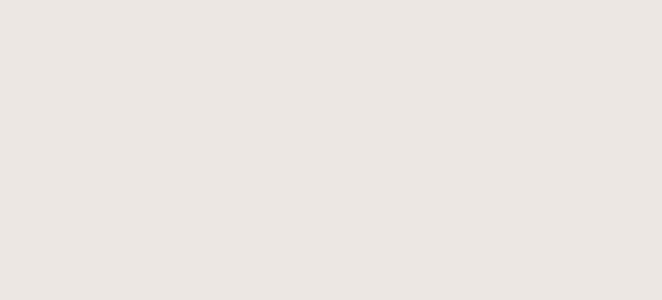
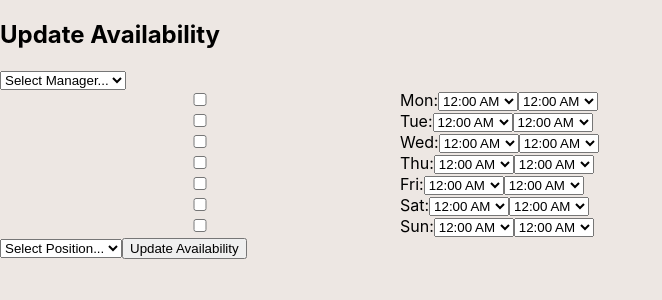
Before and after one commit to matt0125/Scheduler, a React (Create React App) app in the folder web/: page /update-availability/1 in a window 1280 px wide. Before the commit this address had no page. Shown: the top 300 px of the page, without its empty margins (0-662 px from the left). Built offline with nearby package versions, Linux system fonts and the light colour scheme.

Commit message:
More pages added
Added a UpdateAvailabilty.js, and navigation between all the different pages

```diff
--- a/web/src/App.js
+++ b/web/src/App.js
@@ -5,6 +5,7 @@ import Register from './pages/Register';
 import Dashboard from './pages/Dashboard';
 import EditProfile from './pages/EditProfile'; // Import EditProfile
 import ChangePassword from './pages/ChangePassword'; // Import ChangePassword
+import UpdateAvailability from './pages/UpdateAvailability'; // Import UpdateAvailability
 
 const App = () => {
   return (
@@ -15,6 +16,7 @@ const App = () => {
         <Route path="/dashboard" element={<DashboardWithNavigate/>} />
         <Route path="/edit-profile/:employeeId" element={<EditProfile/>} /> {/* Add this line */}
         <Route path="/change-password/:employeeId" element={<ChangePassword />} />
+        <Route path="/update-availability/:employeeId" element={<UpdateAvailability/>} />
       </Routes>
     </Router>
   );
--- a/web/src/pages/Dashboard.js
+++ b/web/src/pages/Dashboard.js
@@ -96,14 +96,23 @@ export default class DemoApp extends React.Component {
         }
       });
 
-      const formattedShiftTemplates = formatShiftTemplatesForCalendar(response.data);
-      this.setState({ shiftTemplates: formattedShiftTemplates });
-      console.log(formattedShiftTemplates);
+      // Check if the response is an array
+      if (Array.isArray(response.data)) {
+        const formattedShiftTemplates = formatShiftTemplatesForCalendar(response.data);
+        this.setState({ shiftTemplates: formattedShiftTemplates });
+      } else {
+        // Handle case where response is not an array
+        console.error('Response is not an array', response.data);
+        console.log()
+        this.setState({ shiftTemplates: [] });
+      }
     } catch (error) {
       alert('Failed to fetch shift templates: ' + error.message);
       console.log(error);
+      this.setState({ shiftTemplates: [] }); // Reset to empty array on error
     }
   }
+
 
   handlePositionSelect = (event) => {
     this.setState({ selectedPositionId: event.target.value });
--- a/web/src/pages/EditProfile.js
+++ b/web/src/pages/EditProfile.js
@@ -3,8 +3,9 @@ import axios from 'axios';
 import { useParams } from 'react-router-dom';
 import { useNavigate } from 'react-router-dom';
 
-const EditProfile = ({ employeeId }) => {
-
+const EditProfile = () => {
+  const { employeeId } = useParams(); // use employeeId from URL
+  const navigate = useNavigate(); // Initialize useNavigate
 
   const [formData, setFormData] = useState({
     firstName: '',
@@ -32,6 +33,10 @@ const EditProfile = ({ employeeId }) => {
     fetchEmployeeData();
   }, [employeeId]);
 
+  const handlePasswordChangeClick = () => {
+    navigate(`/change-password/${employeeId}`); // Navigate to ChangePassword
+  };
+
   const handleChange = (e) => {
     setFormData({ ...formData, [e.target.name]: e.target.value });
   };
@@ -44,6 +49,10 @@ const EditProfile = ({ employeeId }) => {
       alert(error);
       console.error('Error updating profile', error);
     }
+  };
+  // Handles navigation to UpdateAvailability
+  const handleUpdateAvailabilityClick = () => {
+    navigate(`/update-availability/${employeeId}`); // Navigate to UpdateAvailability
   };
 
   // Additional handlers for Change Password and Change Availability can be added here
@@ -81,8 +90,8 @@ const EditProfile = ({ employeeId }) => {
           placeholder="Phone Number"
         />
         <button type="button" onClick={handleSave}>Save</button>
-        <button type="button">Change Password</button>
-        <button type="button">Change Availability</button>
+        <button type="button" onClick={handlePasswordChangeClick}>Change Password</button>
+        <button type="button" onClick={handleUpdateAvailabilityClick}>Change Availability</button>
       </form>
     </div>
   );
--- /dev/null
+++ b/web/src/pages/UpdateAvailability.js
@@ -0,0 +1,145 @@
+import React, { useState } from 'react';
+import axios from 'axios';
+
+const generateTimeSlots = (interval = 30) => {
+    const times = [];
+    let currentTime = new Date().setHours(0, 0, 0, 0); // Start at midnight
+
+    while (currentTime <= new Date().setHours(23, 59, 0, 0)) {
+      let time = new Date(currentTime);
+      times.push(time.toLocaleTimeString('en-US', { hour: 'numeric', minute: '2-digit', hour12: true }));
+      currentTime += interval * 60 * 1000; // Add interval minutes
+    }
+
+    return times;
+  };
+
+// Default interval of 30 minutes
+const timeOptions = generateTimeSlots();
+const UpdateAvailability = () => {
+  // State to keep track of the availability
+  const [availability, setAvailability] = useState({
+    managerName: '',
+    position: '',
+    days: {
+      Mon: { available: false, startTime: '8:00 am', endTime: '9:00 pm' },
+      Tue: { available: false, startTime: '8:00 am', endTime: '9:00 pm' },
+      Wed: { available: false, startTime: '8:00 am', endTime: '9:00 pm' },
+      Thu: { available: false, startTime: '8:00 am', endTime: '9:00 pm' },
+      Fri: { available: false, startTime: '8:00 am', endTime: '9:00 pm' },
+      Sat: { available: false, startTime: '8:00 am', endTime: '9:00 pm' },
+      Sun: { available: false, startTime: '8:00 am', endTime: '9:00 pm' },
+    },
+  });
+
+  // Function to handle availability checkbox change
+  const handleCheckboxChange = (day) => {
+    setAvailability((prevAvailability) => ({
+      ...prevAvailability,
+      days: {
+        ...prevAvailability.days,
+        [day]: {
+          ...prevAvailability.days[day],
+          available: !prevAvailability.days[day].available,
+        },
+      },
+    }));
+  };
+
+  // Function to handle time change
+  const handleTimeChange = (day, isStart, time) => {
+    setAvailability((prevAvailability) => ({
+      ...prevAvailability,
+      days: {
+        ...prevAvailability.days,
+        [day]: {
+          ...prevAvailability.days[day],
+          ...(isStart ? { startTime: time } : { endTime: time }),
+        },
+      },
+    }));
+  };
+
+  // Function to handle manager name and position change
+  const handleSelectChange = (e) => {
+    setAvailability((prevAvailability) => ({
+      ...prevAvailability,
+      [e.target.name]: e.target.value,
+    }));
+  };
+
+  // Function to submit the form
+  const handleSubmit = async (e) => {
+    e.preventDefault();
+    // Construct the payload, you might need to adjust this based on your API requirements
+    const payload = {
+      managerName: availability.managerName,
+      position: availability.position,
+      days: availability.days,
+    };
+
+    try {
+      // Replace 'YOUR_API_ENDPOINT' with the actual endpoint of your backend
+      const response = await axios.post('YOUR_API_ENDPOINT', payload);
+      // Handle the response as needed
+      console.log(response.data);
+      alert('Availability updated successfully!');
+    } catch (error) {
+      console.error('There was an error updating the availability:', error);
+      alert('Failed to update availability.');
+    }
+  };
+
+  return (
+    <div className="update-availability">
+      <h2>Update Availability</h2>
+      <form onSubmit={handleSubmit}>
+        {/* Dropdown for manager name */}
+        <select name="managerName" onChange={handleSelectChange}>
+          <option value="">Select Manager...</option>
+          {/* Populate with actual manager names */}
+        </select>
+
+        {/* Availability for each day */}
+        {Object.keys(availability.days).map((day) => (
+          <div key={day}>
+            <label>
+              <input
+                type="checkbox"
+                checked={availability.days[day].available}
+                onChange={() => handleCheckboxChange(day)}
+              />
+              {day}:
+            </label>
+            <select
+              value={availability.days[day].startTime}
+              onChange={(e) => handleTimeChange(day, true, e.target.value)}
+            >
+              {timeOptions.map(time => (
+                <option key={`${day}-start-${time}`} value={time}>{time}</option>
+              ))}
+            </select>
+            <select
+              value={availability.days[day].endTime}
+              onChange={(e) => handleTimeChange(day, false, e.target.value)}
+            >
+              {timeOptions.map(time => (
+                <option key={`${day}-end-${time}`} value={time}>{time}</option>
+              ))}
+            </select>
+          </div>
+        ))}
+
+        {/* Dropdown for position */}
+        <select name="position" onChange={handleSelectChange}>
+          <option value="">Select Position...</option>
+          {/* Populate with actual positions */}
+        </select>
+
+        <button type="submit">Update Availability</button>
+      </form>
+    </div>
+  );
+};
+
+export default UpdateAvailability;
```
